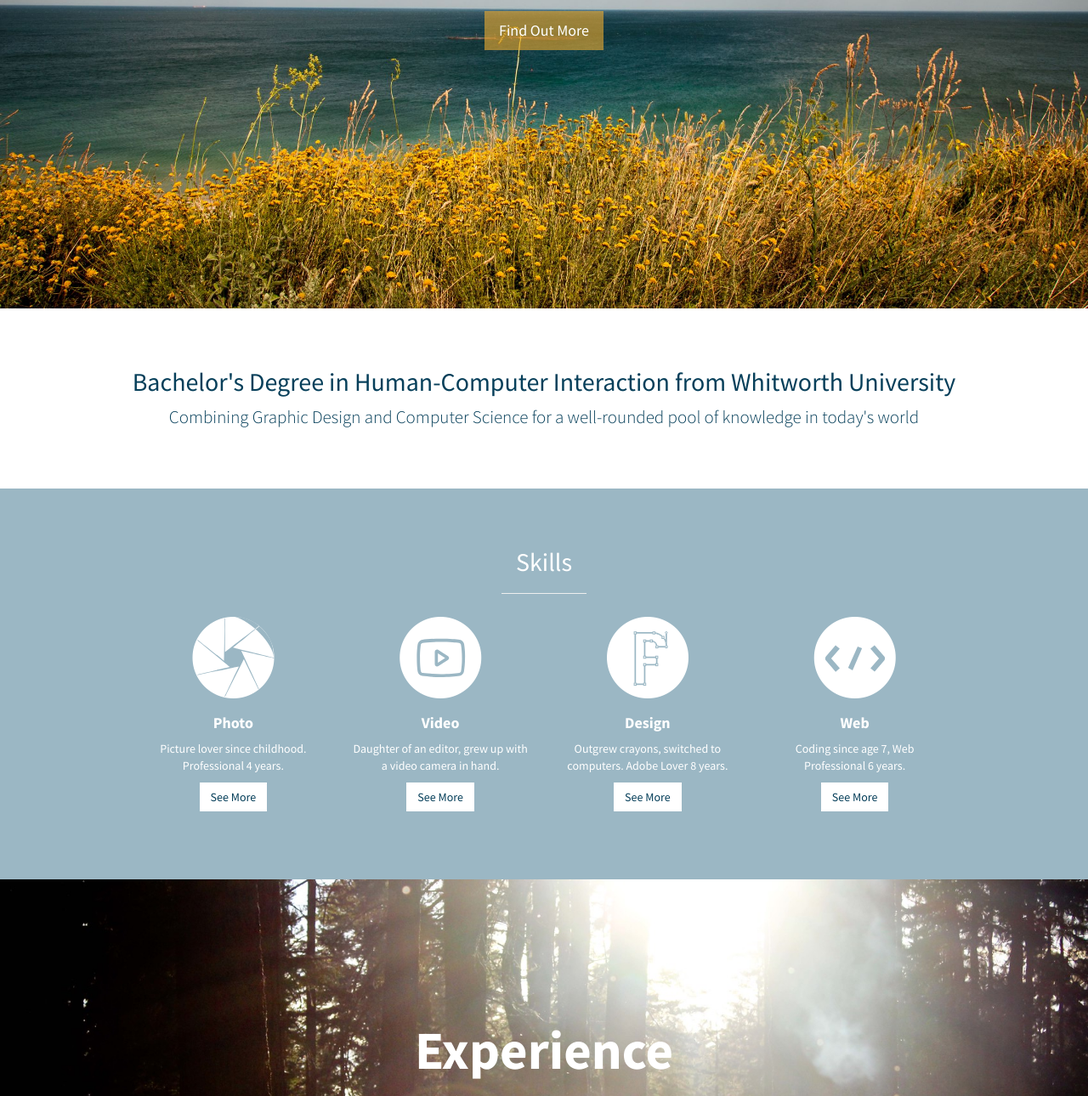
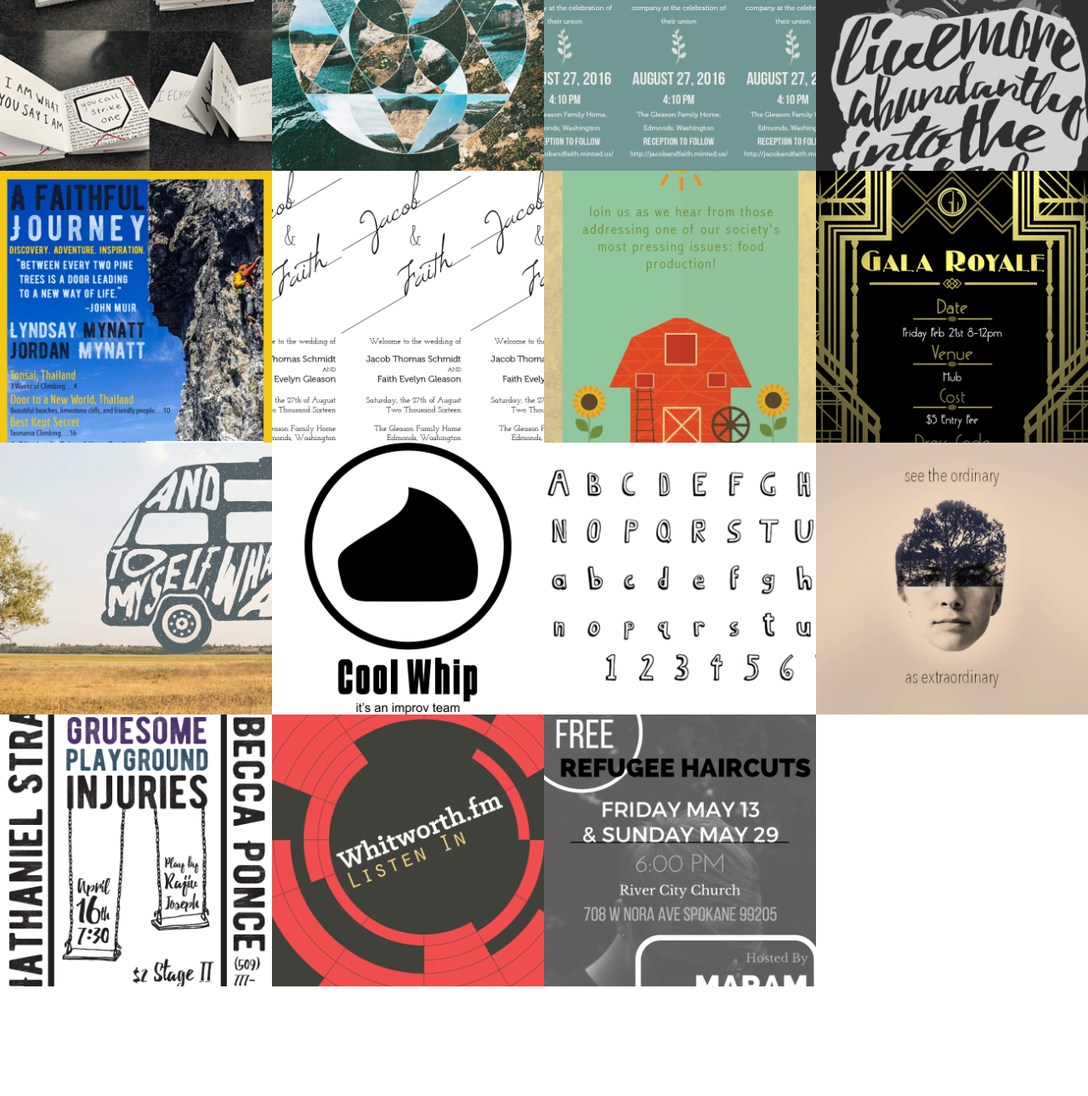
Before and after one commit to fgleason16/fgleason16.github.io, a plain HTML site: page portfolio2/index.html in a window 1280 px wide. Shown: the part 437-1727 px from the top of the page at 85% size. After the commit the page ends 1598 px from the top, so only its background shows below. Drawn offline with nearby package versions, Linux system fonts and the light colour scheme; some packages are replaced by stand-ins of ours; files whose address does not match are found by name.

Commit message:
Add files via upload

```diff
--- a/portfolio2/index.html
+++ b/portfolio2/index.html
@@ -1,296 +1,156 @@
 <!DOCTYPE html>
-<html lang="en">
-
+ <html>
    <head>
-
      <meta charset="utf-8">
      <meta http-equiv="X-UA-Compatible" content="IE=edge">
+     <title>Designer - Bootstrap Portfolio Theme by Bootstrapious.com</title>
+     <meta name="description" content="">
      <meta name="viewport" content="width=device-width, initial-scale=1">
-    <meta name="description" content="">
-    <meta name="author" content="">
+     <meta name="robots" content="all,follow">
 
-    <title>Faith Evelyn</title>
-
-    <!-- Bootstrap Core CSS -->
-    <link href="css/bootstrap.min.css" rel="stylesheet">
-
-    <!-- Custom CSS -->
-    <link href="css/stylish-portfolio.css" rel="stylesheet">
-
-    <!-- Custom Fonts -->
-    <link href="font-awesome/css/font-awesome.min.css" rel="stylesheet" type="text/css">
-    <link href="http://fonts.googleapis.com/css?family=Source+Sans+Pro:300,400,700,300italic,400italic,700italic" rel="stylesheet" type="text/css">
-
-    <!-- HTML5 Shim and Respond.js IE8 support of HTML5 elements and media queries -->
-    <!-- WARNING: Respond.js doesn't work if you view the page via file:// -->
-    <!--[if lt IE 9]>
-        <script src="https://oss.maxcdn.com/libs/html5shiv/3.7.0/html5shiv.js"></script>
-        <script src="https://oss.maxcdn.com/libs/respond.js/1.4.2/respond.min.js"></script>
-    <![endif]-->
-
+     <!-- Bootstrap and Font Awesome css-->
+     <!-- we use cdn but you can also include local files located in css directory-->
+     <link rel="stylesheet" href="http://maxcdn.bootstrapcdn.com/font-awesome/4.6.1/css/font-awesome.min.css">
+     <link rel="stylesheet" href="http://maxcdn.bootstrapcdn.com/bootstrap/3.3.6/css/bootstrap.min.css">
+     <!-- Google fonts - Open Sans-->
+     <link rel="stylesheet" href="https://fonts.googleapis.com/css?family=Open+Sans:400,300,700,800,400italic">
+     <!-- theme stylesheet-->
+     <link rel="stylesheet" href="css/style.default.css" id="theme-stylesheet">
+     <!-- Custom stylesheet - for your changes-->
+     <link rel="stylesheet" href="css/custom.css">
+     <!-- Favicon-->
+     <link rel="shortcut icon" href="favicon.png">
+     <!-- Tweaks for older IEs--><!--[if lt IE 9]>
+         <script src="https://oss.maxcdn.com/html5shiv/3.7.2/html5shiv.min.js"></script>
+         <script src="https://oss.maxcdn.com/respond/1.4.2/respond.min.js"></script><![endif]-->
    </head>
-
    <body>
-
-    <!-- Navigation -->
-    <a id="menu-toggle" href="#" class="btn btn-dark btn-lg toggle"><i class="fa fa-bars"></i></a>
-    <nav id="sidebar-wrapper">
-        <ul class="sidebar-nav">
-            <a id="menu-close" href="#" class="btn btn-dark btn-lg pull-right toggle"><i class="fa fa-times"></i></a>
-            <li class="sidebar-brand">
-                <a href="#top"  onclick = $("#menu-close").click(); >Faith Evelyn</a>
-            </li>
-            <li>
-                <a href="#top" onclick = $("#menu-close").click(); >Home</a>
-            </li>
-            <li>
-                <a href="#about" onclick = $("#menu-close").click(); >About</a>
-            </li>
-            <li>
-                <a href="#services" onclick = $("#menu-close").click(); >Skills</a>
-            </li>
-            <li>
-                <a href="#portfolio" onclick = $("#menu-close").click(); >Portfolio</a>
-            </li>
-            <li>
-                <a href="#contact" onclick = $("#menu-close").click(); >Contact</a>
-            </li>
-        </ul>
-    </nav>
-
-    <!-- Header -->
-    <header id="top" class="header">
-        <div class="text-vertical-center">
-            <h1 class="aboutTitle">Faith Evelyn</h1>
-            <h3 class="aboutTitle">Creativity | Passion | Innovation</h3>
-            <br>
-            <a href="#about" class="btn btn-dark btn-lg">Find Out More</a>
-        </div>
-    </header>
-
-    <!-- About -->
-    <section id="about" class="about">
+     <section id="portfolio" class="no-padding-bottom">
        <div class="container">
          <div class="row">
-                <div class="col-lg-12 text-center">
-                    <h2 class="h2Dark">Bachelor's Degree in Human-Computer Interaction from Whitworth University</h2>
-                    <p class="lead">Combining Graphic Design and Computer Science for a well-rounded pool of knowledge in today's world</p>
-                </div>
-            </div>
-            <!-- /.row -->
-        </div>
-        <!-- /.container -->
-    </section>
-
-    <!-- Services -->
-    <!-- The circle icons use Font Awesome's stacked icon classes. For more information, visit http://fontawesome.io/examples/ -->
-    <section id="services" class="services bg-primary">
-        <div class="container">
-            <div class="row text-center">
-                <div class="col-lg-10 col-lg-offset-1">
-                    <h2>Skills</h2>
-                    <hr class="small">
-                    <div class="row">
-                        <div class="col-md-3 col-sm-6">
-                            <div class="service-item">
-                                <span class="fa-stack fa-4x">
-                                <i class="fa fa-circle fa-stack-2x"></i>
-                                <img class="fa fa-shield fa-stack-1x text-primary" src="img/icons/Shutter.svg">
-                            </span>
-                                <h4>
-                                    <strong>Photo</strong>
-                                </h4>
-                                <p>Picture lover since childhood. Professional 4 years.</p>
-                                <a href="construction.html" class="btn btn-light">See More</a>
-                            </div>
-                        </div>
-                        <div class="col-md-3 col-sm-6">
-                            <div class="service-item">
-                                <span class="fa-stack fa-4x">
-                                <i class="fa fa-circle fa-stack-2x"></i>
-                                <img class="fa fa-shield fa-stack-1x text-primary" src="img/icons/Video.svg">
-                            </span>
-                                <h4>
-                                    <strong>Video</strong>
-                                </h4>
-                                <p>Daughter of an editor, grew up with a video camera in hand.</p>
-                                <a href="construction.html" class="btn btn-light">See More</a>
-                            </div>
-                        </div>
-                        <div class="col-md-3 col-sm-6">
-                            <div class="service-item">
-                                <span class="fa-stack fa-4x">
-                                <i class="fa fa-circle fa-stack-2x"></i>
-                                <img class="fa fa-shield fa-stack-1x text-primary" src="img/icons/Design.svg">
-                            </span>
-                                <h4>
-                                    <strong>Design</strong>
-                                </h4>
-                                <p>Outgrew crayons, switched to computers. Adobe Lover 8 years.</p>
-                                <a href="construction.html" class="btn btn-light">See More</a>
-                            </div>
-                        </div>
-                        <div class="col-md-3 col-sm-6">
-                            <div class="service-item">
-                                <span class="fa-stack fa-4x">
-                                <i class="fa fa-circle fa-stack-2x"></i>
-                                <img class="fa fa-shield fa-stack-1x text-primary" src="img/icons/Web.svg">
-                            </span>
-                                <h4>
-                                    <strong>Web</strong>
-                                </h4>
-                                <p>Coding since age 7, Web Professional 6 years.</p>
-                                <a href="construction.html" class="btn btn-light">See More</a>
+           <div class="col-md-12">
+             <h2 class="heading">Design Work</h2>
+             <p class="lead margin-bottom--big">Here is a sampling of my work with Graphic Design</p>
            </div>
          </div>
        </div>
-                    <!-- /.row (nested) -->
+       <div class="container-fluid">
+         <div class="row no-space">
+           <div class="col-sm-4 col-md-3">
+             <div class="box"><a href="img/portfolio/bookfull.gif" title=""
+             data-toggle="lightbox" data-gallery="portfolio" data-title="Name of the work 1"
+             data-footer="Description of Project No.1">
+             <img src="img/portfolio/book.gif" alt="" class="img-responsive">
+             </a></div>
            </div>
-                <!-- /.col-lg-10 -->
+           <div class="col-sm-4 col-md-3">
+             <div class="box"><a href="img/portfolio/geometryfull.gif" title=""
+             data-toggle="lightbox" data-gallery="portfolio" data-title="Name of the work 2"
+             data-footer="Fifth abundantly made Give sixth hath. Cattle creature i be don't them.">
+             <img src="img/portfolio/geometry.gif" alt="" class="img-responsive">
+             </a></div>
            </div>
-            <!-- /.row -->
+           <div class="col-sm-4 col-md-3">
+             <div class="box"><a href="img/portfolio/invitefull.gif" title=""
+             data-toggle="lightbox" data-gallery="portfolio" data-title="Name of the work 3"
+             data-footer="Fifth abundantly made Give sixth hath. Cattle creature i be don't them.">
+             <img src="img/portfolio/invite.gif" alt="" class="img-responsive">
+             </a></div>
            </div>
-        <!-- /.container -->
-    </section>
-
-    <!-- Callout -->
-    <aside class="callout">
-        <div class="text-vertical-center">
-            <h1>Experience</h1>
+           <div class="col-sm-4 col-md-3">
+             <div class="box"><a href="img/portfolio/L&Dfull.gif" title=""
+             data-toggle="lightbox" data-gallery="portfolio" data-title="Name of the work 4"
+             data-footer="Fifth abundantly made Give sixth hath. Cattle creature i be don't them.">
+            <img src="img/portfolio/L&D.gif" alt="" class="img-responsive">
+           </a></div>
           </div>
-    </aside>
-
-    <!-- Portfolio -->
-    <section id="portfolio" class="portfolio">
-        <div class="container">
-            <div class="row">
-                <div class="col-lg-10 col-lg-offset-1 text-center">
-                    <h2>Work</h2>
-                    <hr class="small">
-                    <div class="row">
-                        <div class="col-md-6">
-                            <div class="portfolio-item">
-                                <a href="construction.html">
-                                    <img class="img-portfolio img-responsive" src="img/portfolio-1.jpg">
-                                </a>
+          <div class="col-sm-4 col-md-3">
+           <div class="box"><a href="img/portfolio/magazinefull.gif" title=""
+           data-toggle="lightbox" data-gallery="portfolio" data-title="Name of the work 5"
+           data-footer="Fifth abundantly made Give sixth hath. Cattle creature i be don't them.">
+           <img src="img/portfolio/magazine.gif" alt="" class="img-responsive">
+           </a></div>
          </div>
+         <div class="col-sm-4 col-md-3">
+           <div class="box"><a href="img/portfolio/programfull.gif" title=""
+           data-toggle="lightbox" data-gallery="portfolio" data-title="Name of the work 5"
+           data-footer="Fifth abundantly made Give sixth hath. Cattle creature i be don't them.">
+           <img src="img/portfolio/program.gif" alt="" class="img-responsive">
+           </a></div>
          </div>
-                        <div class="col-md-6">
-                            <div class="portfolio-item">
-                                <a href="construction.html">
-                                    <img class="img-portfolio img-responsive" src="img/portfolio-2.jpg">
-                                </a>
+         <div class="col-sm-4 col-md-3">
+           <div class="box"><a href="img/portfolio/kiposfull.gif" title=""
+           data-toggle="lightbox" data-gallery="portfolio" data-title="Name of the work 5"
+           data-footer="Fifth abundantly made Give sixth hath. Cattle creature i be don't them.">
+           <img src="img/portfolio/kipos.gif" alt="" class="img-responsive">
+           </a></div>
          </div>
+         <div class="col-sm-4 col-md-3">
+           <div class="box"><a href="img/portfolio/galaroyalefull.gif" title=""
+           data-toggle="lightbox" data-gallery="portfolio" data-title="Name of the work 5"
+           data-footer="Fifth abundantly made Give sixth hath. Cattle creature i be don't them.">
+           <img src="img/portfolio/galaroyale.gif" alt="" class="img-responsive">
+           </a></div>
          </div>
-                        <div class="col-md-6">
-                            <div class="portfolio-item">
-                                <a href="portfolio2/index.html">
-                                    <img class="img-portfolio img-responsive" src="img/portfolio-3.jpg">
-                                </a>
+         <div class="col-sm-4 col-md-3">
+           <div class="box"><a href="img/portfolio/vanfull.gif" title=""
+           data-toggle="lightbox" data-gallery="portfolio" data-title="Name of the work 5"
+           data-footer="Fifth abundantly made Give sixth hath. Cattle creature i be don't them.">
+           <img src="img/portfolio/van.gif" alt="" class="img-responsive">
+           </a></div>
          </div>
+         <div class="col-sm-4 col-md-3">
+           <div class="box"><a href="img/portfolio/coolwhip.gif" title=""
+           data-toggle="lightbox" data-gallery="portfolio" data-title="Name of the work 5"
+           data-footer="Fifth abundantly made Give sixth hath. Cattle creature i be don't them.">
+           <img src="img/portfolio/coolwhip.gif" alt="" class="img-responsive">
+           </a></div>
          </div>
-                        <div class="col-md-6">
-                            <div class="portfolio-item">
-                                <a href="construction.html">
-                                    <img class="img-portfolio img-responsive" src="img/portfolio-4.jpg">
-                                </a>
+         <div class="col-sm-4 col-md-3">
+           <div class="box"><a href="img/portfolio/fontfull.gif" title=""
+           data-toggle="lightbox" data-gallery="portfolio" data-title="Name of the work 5"
+           data-footer="Fifth abundantly made Give sixth hath. Cattle creature i be don't them.">
+           <img src="img/portfolio/font.gif" alt="" class="img-responsive">
+           </a></div>
+         </div>
+         <div class="col-sm-4 col-md-3">
+           <div class="box"><a href="img/portfolio/face.gif" title=""
+           data-toggle="lightbox" data-gallery="portfolio" data-title="Name of the work 5"
+           data-footer="Fifth abundantly made Give sixth hath. Cattle creature i be don't them.">
+           <img src="img/portfolio/face.gif" alt="" class="img-responsive">
+           </a></div>
+         </div>
+         <div class="col-sm-4 col-md-3">
+           <div class="box"><a href="img/portfolio/Snrposterfull.gif" title=""
+           data-toggle="lightbox" data-gallery="portfolio" data-title="Name of the work 5"
+           data-footer="Fifth abundantly made Give sixth hath. Cattle creature i be don't them.">
+           <img src="img/portfolio/Snrposter.gif" alt="" class="img-responsive">
+           </a></div>
+         </div>
+         <div class="col-sm-4 col-md-3">
+           <div class="box"><a href="img/portfolio/whitworthFMfull.gif" title=""
+           data-toggle="lightbox" data-gallery="portfolio" data-title="Name of the work 5"
+           data-footer="Fifth abundantly made Give sixth hath. Cattle creature i be don't them.">
+           <img src="img/portfolio/whitworthFM.gif" alt="" class="img-responsive">
+           </a></div>
+         </div>
+         <div class="col-sm-4 col-md-3">
+           <div class="box"><a href="img/portfolio/haircutsfull.gif" title=""
+           data-toggle="lightbox" data-gallery="portfolio" data-title="Name of the work 5"
+           data-footer="Fifth abundantly made Give sixth hath. Cattle creature i be don't them.">
+           <img src="img/portfolio/haircuts.gif" alt="" class="img-responsive">
+           </a></div>
          </div>
        </div>
      </div>
-                    <!-- /.row (nested) -->
-
-                </div>
-                <!-- /.col-lg-10 -->
-            </div>
-            <!-- /.row -->
-        </div>
-        <!-- /.container -->
    </section>
-
-    <!-- Call to Action -->
-    <aside class="call-to-action bg-primary">
-        <div class="container">
-            <div class="row">
-                <div class="col-lg-12 text-center">
-                    <!--<h3>The buttons below are impossible to resist.</h3>
-                    <a href="#" class="btn btn-lg btn-light">Click Me!</a>
-                    <a href="#" class="btn btn-lg btn-dark">Look at Me!</a>-->
-                </div>
-            </div>
-        </div>
-    </aside>
-
-    <!-- Me = map -->
-    <section id="contact" class="map">
-       <div id="me">
-       </div>
-    </section>
-
-    <!-- Footer -->
-    <footer>
-        <div class="container">
-            <div class="row">
-                <div class="col-lg-10 col-lg-offset-1 text-center">
-                    <h4><strong>Faith Evelyn</strong>
-                    </h4>
-                    <p>Spokane, WA</p>
-                    <ul class="list-unstyled">
-                        <li><i class="fa fa-envelope-o fa-fw"></i>  <a href="mailto:faith.evelyn.schmidt@gmail.com">faith.evelyn.schmidt@gmail.com</a></li>
-                    </ul>
-
-                   <!-- <ul class="list-inline">
-                        <li>
-                            <a href="#"><i class="fa fa-facebook fa-fw fa-3x"></i></a>
-                        </li>
-                        <li>
-                            <a href="#"><i class="fa fa-twitter fa-fw fa-3x"></i></a>
-                        </li>
-                        <li>
-                            <a href="#"><i class="fa fa-dribbble fa-fw fa-3x"></i></a>
-                        </li>
-                    </ul> -->
-                    <hr class="small">
-                    <p class="text-muted">Copyright &copy; FatihEvelyn 2016</p>
-                </div>
-            </div>
-        </div>
-    </footer>
-
-    <!-- jQuery -->
-    <script src="js/jquery.js"></script>
-
-    <!-- Bootstrap Core JavaScript -->
-    <script src="js/bootstrap.min.js"></script>
-
-    <!-- Custom Theme JavaScript -->
-    <script>
-    // Closes the sidebar menu
-    $("#menu-close").click(function(e) {
-        e.preventDefault();
-        $("#sidebar-wrapper").toggleClass("active");
-    });
-    // Opens the sidebar menu
-    $("#menu-toggle").click(function(e) {
-        e.preventDefault();
-        $("#sidebar-wrapper").toggleClass("active");
-    });
-    // Scrolls to the selected menu item on the page
-    $(function() {
-        $('a[href*=#]:not([href=#])').click(function() {
-            if (location.pathname.replace(/^\//, '') == this.pathname.replace(/^\//, '') || location.hostname == this.hostname) {
-                var target = $(this.hash);
-                target = target.length ? target : $('[name=' + this.hash.slice(1) + ']');
-                if (target.length) {
-                    $('html,body').animate({
-                        scrollTop: target.offset().top
-                    }, 1000);
-                    return false;
-                }
-            }
-        });
-    });
-    </script>
-
+   <!-- Javascript files-->
+   <script src="https://ajax.googleapis.com/ajax/libs/jquery/1.11.0/jquery.min.js"></script>
+   <script>window.jQuery || document.write('<script src="js/jquery-1.11.0.min.js"><\/script>')</script>
+   <script src="http://maxcdn.bootstrapcdn.com/bootstrap/3.3.6/js/bootstrap.min.js"></script>
+   <script src="https://maps.googleapis.com/maps/api/js?v=3.exp&amp;amp;sensor=false"></script>
+   <script src="js/jquery.cookie.js"> </script>
+   <script src="js/ekko-lightbox.js"></script>
+   <script src="js/front.js"></script>
  </body>
-
  </html>
```
Lines whose indentation alone changed are shown as unchanged.
